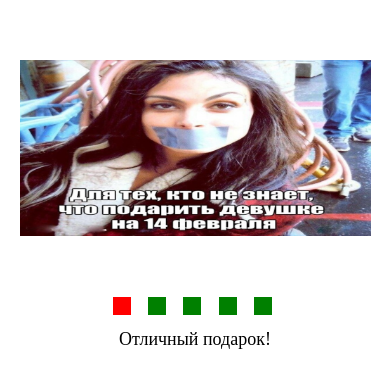
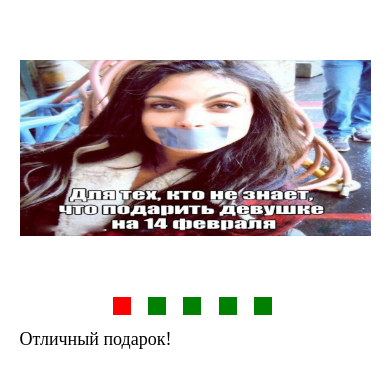
Before and after one commit to ZaikovEvgeni/cssMemSlider, a plain HTML site: page cssMemSlider/index.html in a window 390 px wide. Shown: the part 217-604 px from the top of the page. Drawn offline with Linux system fonts and the light colour scheme.

Commit message:
fix: fixed 340px adaptive 17/10/2021 18h-54min-23sec

```diff
--- a/cssMemSlider/style.css
+++ b/cssMemSlider/style.css
@@ -246,8 +246,12 @@ input {
     align-items: center;
   }
 
+  .texts {
+    width: 100%;
+  }
+
   .texts__items span {
-    text-align: center;
+    text-align: start;
   }
 }
 
```
